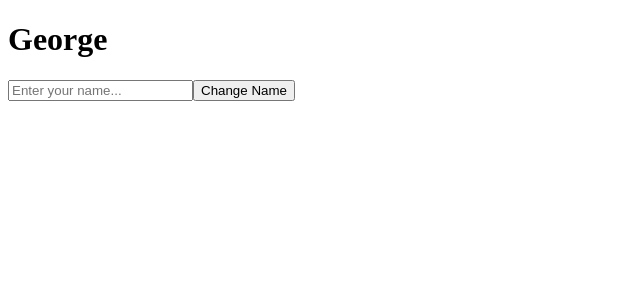
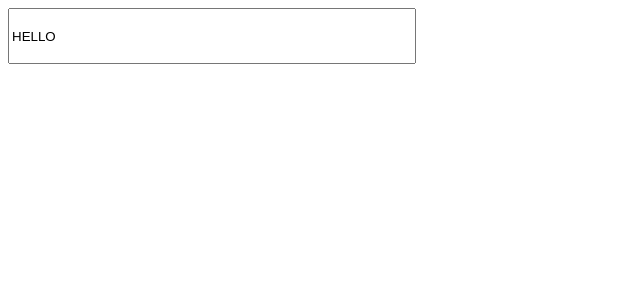
Before and after one commit to georgepapagapitos/hooks-practice, a React (Create React App) app: page / in a window 1280 px wide. Shown: the top 300 px of the page, without its empty margins (0-640 px from the left). Built offline with nearby package versions, Linux system fonts and the light colour scheme; the HTML template or start-up script is replaced by a standard one.

Commit message:
use layout effect hook

```diff
--- a/src/App.jsx
+++ b/src/App.jsx
@@ -1,4 +1,5 @@
-import UseRefHook from './UseRefHook/UseRefHook';
+import UseLayoutEffectHook from './UseLayoutEffectHook/UseLayoutEffectHook';
+// import UseRefHook from './UseRefHook/UseRefHook';
 // import UseEffectHook from './UseEffectHook/UseEffectHook';
 // import UseReducerHook from './UseReducerHook/UseReducerHook';
 // import UseStateHook from './UseStateHook/UseStateHook';
@@ -6,7 +7,7 @@ import UseRefHook from './UseRefHook/UseRefHook';
 function App() {
   return (
     <div>
-      <UseRefHook />
+      <UseLayoutEffectHook />
     </div>
   );
 }
--- /dev/null
+++ b/src/UseLayoutEffectHook/UseLayoutEffectHook.jsx
@@ -0,0 +1,20 @@
+import { useEffect, useLayoutEffect, useRef } from "react"
+
+export default function UseLayoutEffectHook() {
+
+  const inputRef = useRef(null);
+
+  useLayoutEffect(() => {
+    console.log(inputRef.current.value);
+  }, []);
+
+  useEffect(() => {
+    console.log(inputRef.current.value = 'HELLO');
+  }, []);
+
+  return (
+    <>
+      <input ref={inputRef} defaultValue='GEORGE' style={{ width: 400, height: 50 }} />
+    </>
+  );
+}
```
